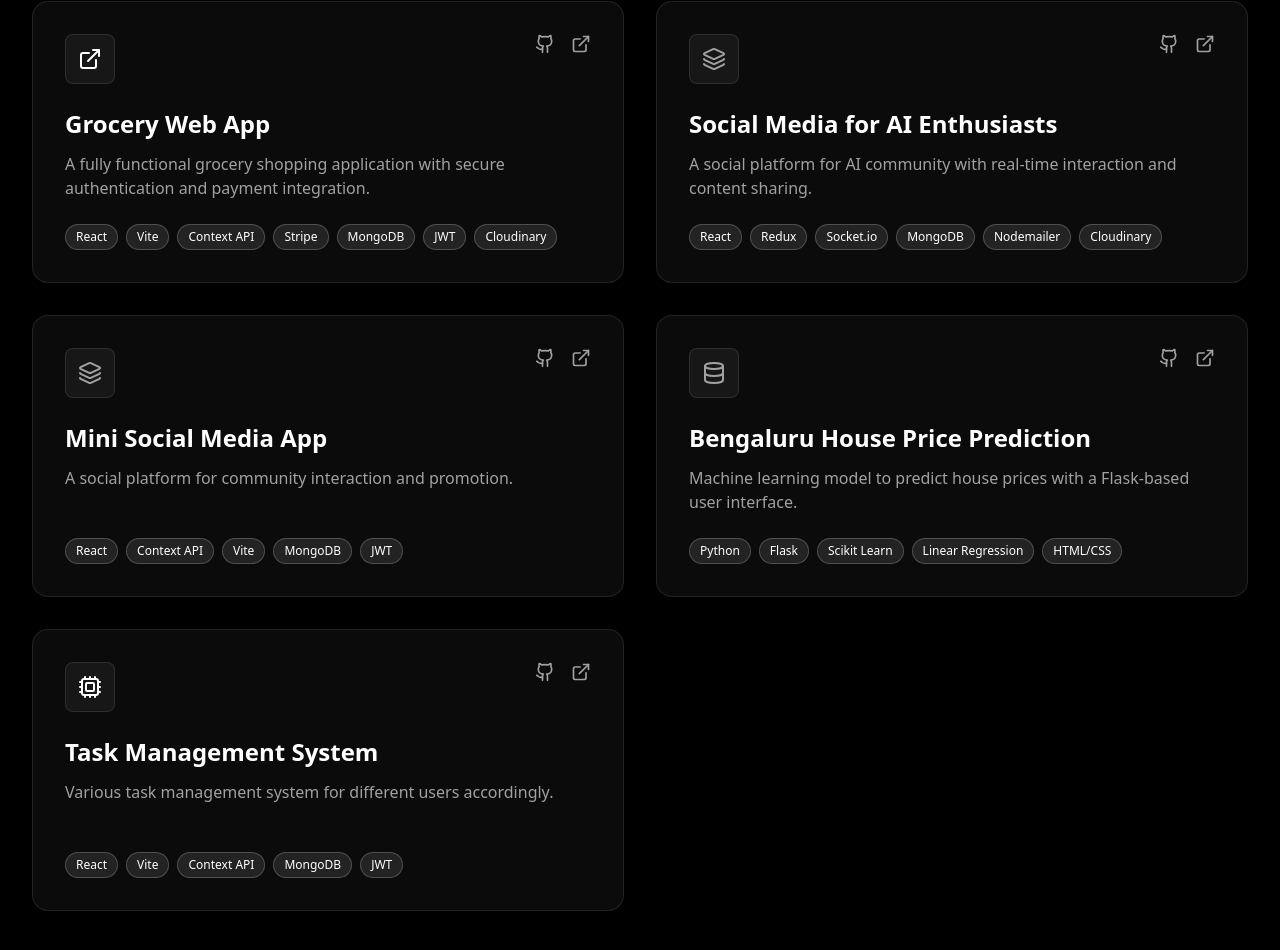
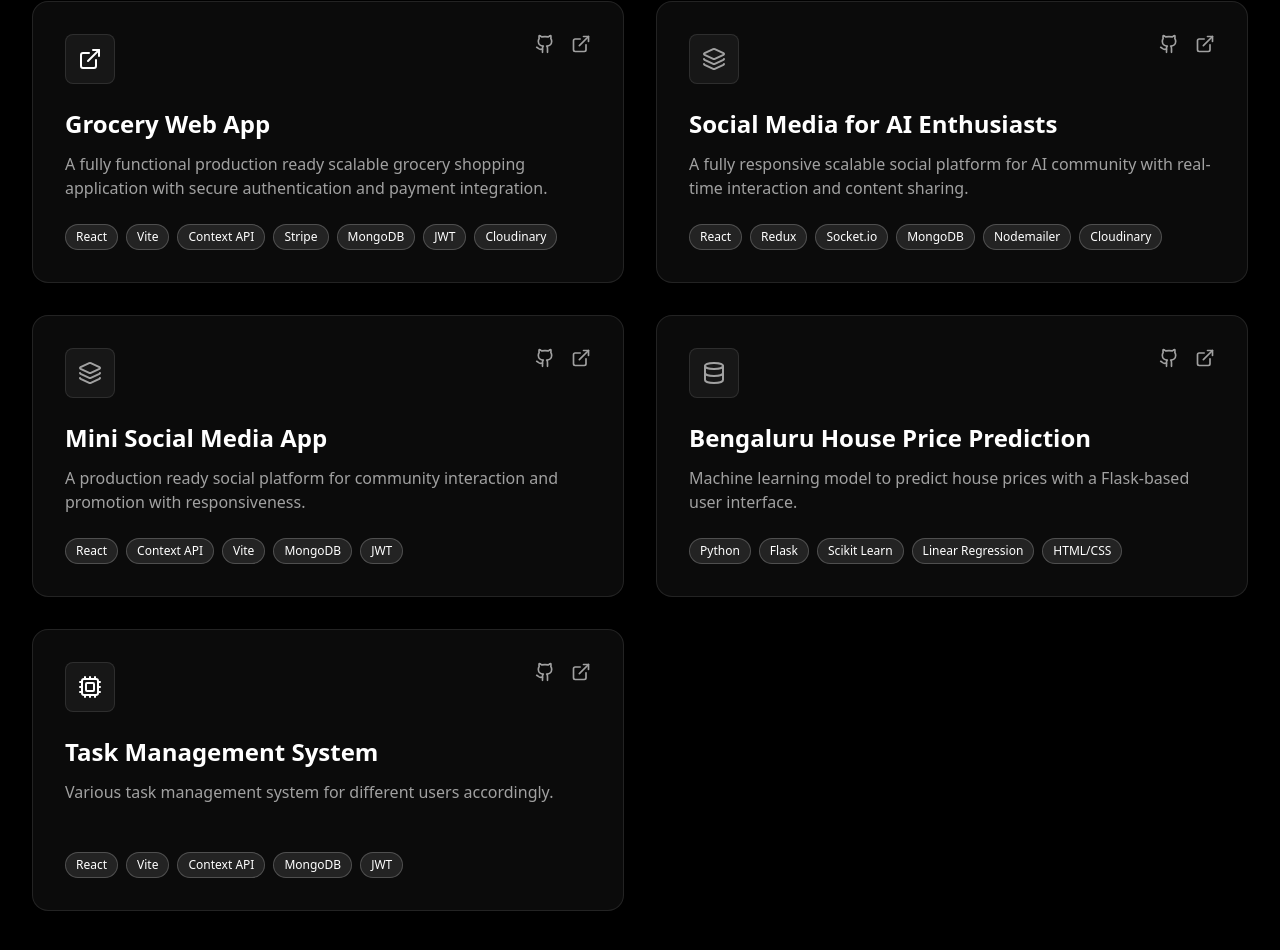
Before and after one commit to PriyanshiNmeher/portfolio, a Next.js app: page / in a window 1280 px wide. Shown: the part 2669-3619 px from the top of the page. Built offline with nearby package versions, Linux system fonts and the light colour scheme.

Commit message:
Update Projects.tsx

```diff
--- a/src/components/Projects.tsx
+++ b/src/components/Projects.tsx
@@ -6,7 +6,7 @@ import { ExternalLink, Github, Layers, Cpu, Database } from "lucide-react";
 const projects = [
     {
         title: "Grocery Web App",
-        description: "A fully functional grocery shopping application with secure authentication and payment integration.",
+        description: "A fully functional production ready scalable grocery shopping application with secure authentication and payment integration.",
         tags: ["React", "Vite", "Context API", "Stripe", "MongoDB", "JWT", "Cloudinary"],
         icon: <ExternalLink size={24} className="text-white" />,
         link: "https://streetway-frontend.onrender.com",
@@ -14,15 +14,15 @@ const projects = [
     },
     {
         title: "Social Media for AI Enthusiasts",
-        description: "A social platform for AI community with real-time interaction and content sharing.",
+        description: "A fully responsive scalable social platform for AI community with real-time interaction and content sharing.",
         tags: ["React", "Redux", "Socket.io", "MongoDB", "Nodemailer", "Cloudinary"],
         icon: <Layers size={24} className="text-neutral-400" />,
-        link: "https://ai-app-0i2h.onrender.com",
+        link: "https://ai-app-roan-psi.vercel.app",
         github: "https://github.com/PriyanshiNmeher/ai-app"
     },
     {
         title: "Mini Social Media App",
-        description: "A social platform for community interaction and promotion.",
+        description: "A production ready social platform for community interaction and promotion with responsiveness.",
         tags: ["React", "Context API", "Vite", "MongoDB", "JWT"],
         icon: <Layers size={24} className="text-neutral-400" />,
         link: "https://mini-social-media-app-lovat.vercel.app",
```
